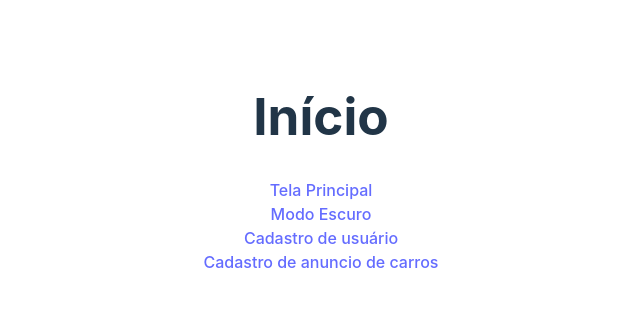
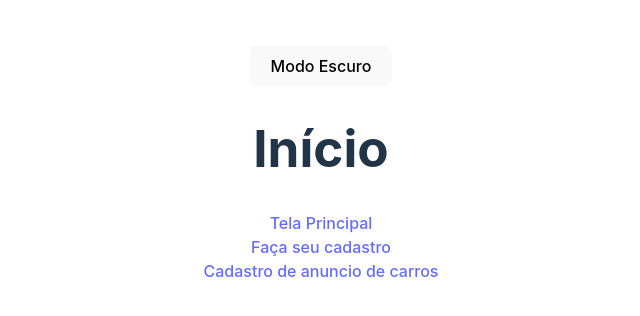
Before and after one commit to LeaelSouza/projeto_SA, a React (Vite) app in the folder vite-project/: page / in a window 1280 px wide. Shown: the part 236-552 px from the top of the page, without its empty margins (319-959 px from the left). Built offline with nearby package versions, Linux system fonts and the light colour scheme.

Commit message:
removi a rota e arquivos do modo escuro e deixei o botao dele na tela inicial

```diff
--- a/vite-project/src/TelaInicial/inicio.jsx
+++ b/vite-project/src/TelaInicial/inicio.jsx
@@ -1,17 +1,25 @@
 import { Link, Outlet } from 'react-router-dom';
+import React, { useState } from 'react';
 
 function TelaInicio(){
+    const [modoEscuro, setModoEscuro] = useState(false);
+
+function alterarModo() {
+      setModoEscuro(!modoEscuro);
+  };
+
     return(
         <>
+        <div className={modoEscuro?'escuro': 'root'}>
+            <button onClick={alterarModo}>{modoEscuro ? 'Modo Claro' : 'Modo Escuro'}</button>
             <h1>Início</h1>
             <Link to={'/telaPrincipal'}>Tela Principal</Link>
             <br></br>
-        <Link to={'/modoEscuro'}>Modo Escuro</Link>
-        <br></br>
-        <Link to={'/cadastroUsuario'}>Cadastro de usuário</Link>
+            <Link to={'/cadastroUsuario'}>Faça seu cadastro</Link>
             <br></br>
             <Link to={'anuncioCarro'}>Cadastro de anuncio de carros</Link>
             <Outlet />
+        </div>
         </>
     )
 }
--- a/vite-project/src/main.jsx
+++ b/vite-project/src/main.jsx
@@ -4,7 +4,6 @@ import App from './App.jsx'
 import './index.css'
 import { RouterProvider, createBrowserRouter } from 'react-router-dom'
 import TelaInicio from './TelaInicial/inicio.jsx'
-import ModoEscuro from './modoEscuro/modoEscuro.jsx'
 import CadastroUsuario from './usuario/cadastroUsuario/cadastroUsuario.jsx'
 import TelaPrincipal from './telaPrincipal/telaPrincipal.jsx'
 import AnuncioCarro from './telaAnuncios/anuncioCarro/anuncioCarro.jsx'
@@ -17,10 +16,6 @@ const routes = createBrowserRouter([
       {
         path: '/telaPrincipal',
         element: <TelaPrincipal />,
-      },
-      {
-        path: '/modoEscuro',
-        element: <ModoEscuro />
       },
       {
         path: '/cadastroUsuario',
--- a/vite-project/src/modoEscuro/modoEscuro.jsx
+++ /dev/null
@@ -1,22 +0,0 @@
-import { useState } from 'react';
-import { Link } from 'react-router-dom';
-
-function ModoEscuro() {
-  const [modoEscuro, setModoEscuro] = useState([]);
-
-  const alternarModoEscuro = () => {
-    setModoEscuro(!modoEscuro);
-  };
-
-  return (
-    <>
-      <Link to={'/'}>Início</Link>
-      <h1 className={modoEscuro?'escuro': 'root'}>Nosso projeto</h1>
-      <button onClick={alternarModoEscuro}>
-        {modoEscuro ? 'Modo Claro' : 'Modo Escuro'}
-      </button>
-    </>
-  );
-}
-
-export default ModoEscuro;
--- a/vite-project/src/usuario/cadastroUsuario/cadastroUsuario.jsx
+++ b/vite-project/src/usuario/cadastroUsuario/cadastroUsuario.jsx
@@ -15,24 +15,17 @@ function CadastroUsuario() {
   const [senha, setSenha] = useState('');
   const [telefone, setTelefone] = useState('');
   const [enviado, setEnviado] = useState(false);
-  const [modoEscuro, setModoEscuro] = useState(false);
 
   const handleSubmit = (e) => {
     e.preventDefault();
     setEnviado(true);
   };
 
-function alterarModo() {
-    setModoEscuro(!modoEscuro);
-};
-
   return (
-    <body className={modoEscuro? 'escuro' : 'root'}>
     <div>
       <Link to={'/'}>Início</Link>
       <br></br>
       <br></br>
-        <button onClick={alterarModo}>{modoEscuro ? 'Modo Claro' : 'Modo Escuro'}</button>
       <h1>Cadastro</h1>
       <form onSubmit={handleSubmit}>
 
@@ -51,6 +44,7 @@ function alterarModo() {
         <br></br>
         <button type="submit">Cadastrar</button>
       </form>
+
   {/* DADOS NA TELA */}
 
     {enviado && (
@@ -63,7 +57,6 @@ function alterarModo() {
       </div>
       )}
     </div>
-    </body>
   );
 }
 
```
Also changed, not shown: 1 other file (tests, documents, lock files or other folders). Lines whose indentation alone changed are shown as unchanged.
